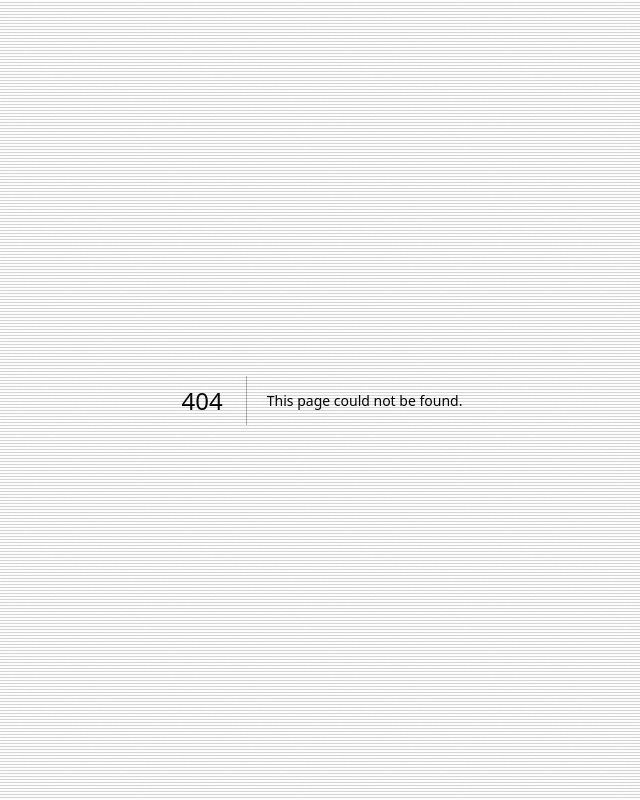
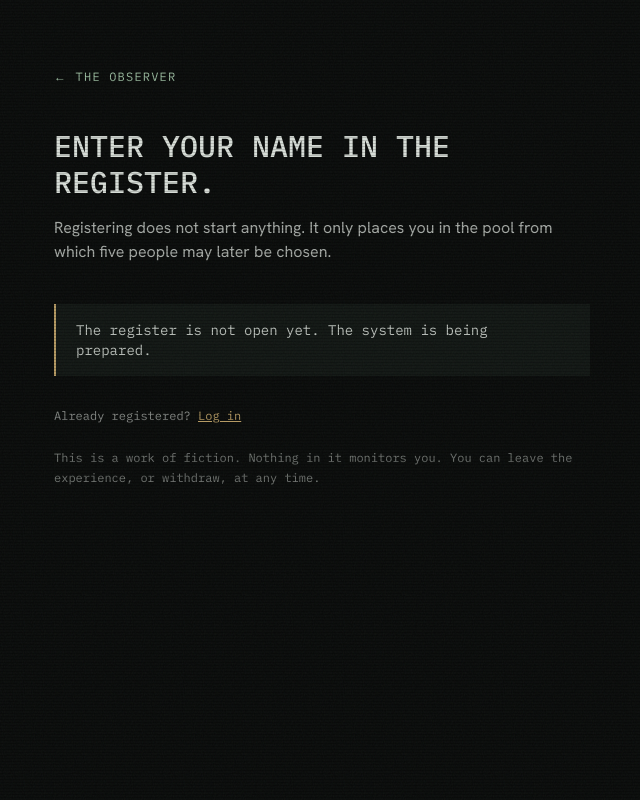
Before and after one commit to VFXviper007/observer, a Next.js app: page /register in a window 1280 px wide. Before the commit this address had no page. Shown: the whole page, without its empty margins (318-958 px from the left). Built offline with nearby package versions, Linux system fonts and the light colour scheme; no server answers; the database is empty.

Commit message:
Create RegisterPage component for user registration

```diff
--- /dev/null
+++ b/app/register/page.tsx
@@ -0,0 +1,22 @@
+import Link from "next/link";
+import RegisterForm from "@/components/RegisterForm";
+import { getEventInfo } from "@/lib/event";
+export const revalidate = 30;
+export const metadata = { title: "Register — THE OBSERVER" };
+export default async function RegisterPage() {
+  const ev = await getEventInfo();
+  return (
+    <main id="main" className="mx-auto max-w-xl px-5 py-16">
+      <Link href="/" className="font-mono text-xs tracking-widest text-phosphor hover:text-amber">&larr; THE OBSERVER</Link>
+      <h1 className="mt-10 font-mono text-3xl font-medium text-paper">ENTER YOUR NAME IN THE REGISTER.</h1>
+      <p className="mt-4 text-paper/75">Registering does not start anything. It only places you in the pool from which five people may later be chosen.</p>
+      {ev.registrationOpen ? <div className="mt-10"><RegisterForm /></div> : (
+        <p role="status" className="mt-10 border-l-2 border-amber bg-surface px-5 py-4 font-mono text-sm text-paper/85">
+          {ev.known ? "The register is closed. No new names are being accepted." : "The register is not open yet. The system is being prepared."}
+        </p>
+      )}
+      <p className="mt-8 font-mono text-xs text-paper/60">Already registered? <Link href="/login" className="text-amber underline">Log in</Link></p>
+      <p className="mt-6 font-mono text-xs leading-relaxed text-paper/50">This is a work of fiction. Nothing in it monitors you. You can leave the experience, or withdraw, at any time.</p>
+    </main>
+  );
+}
```
